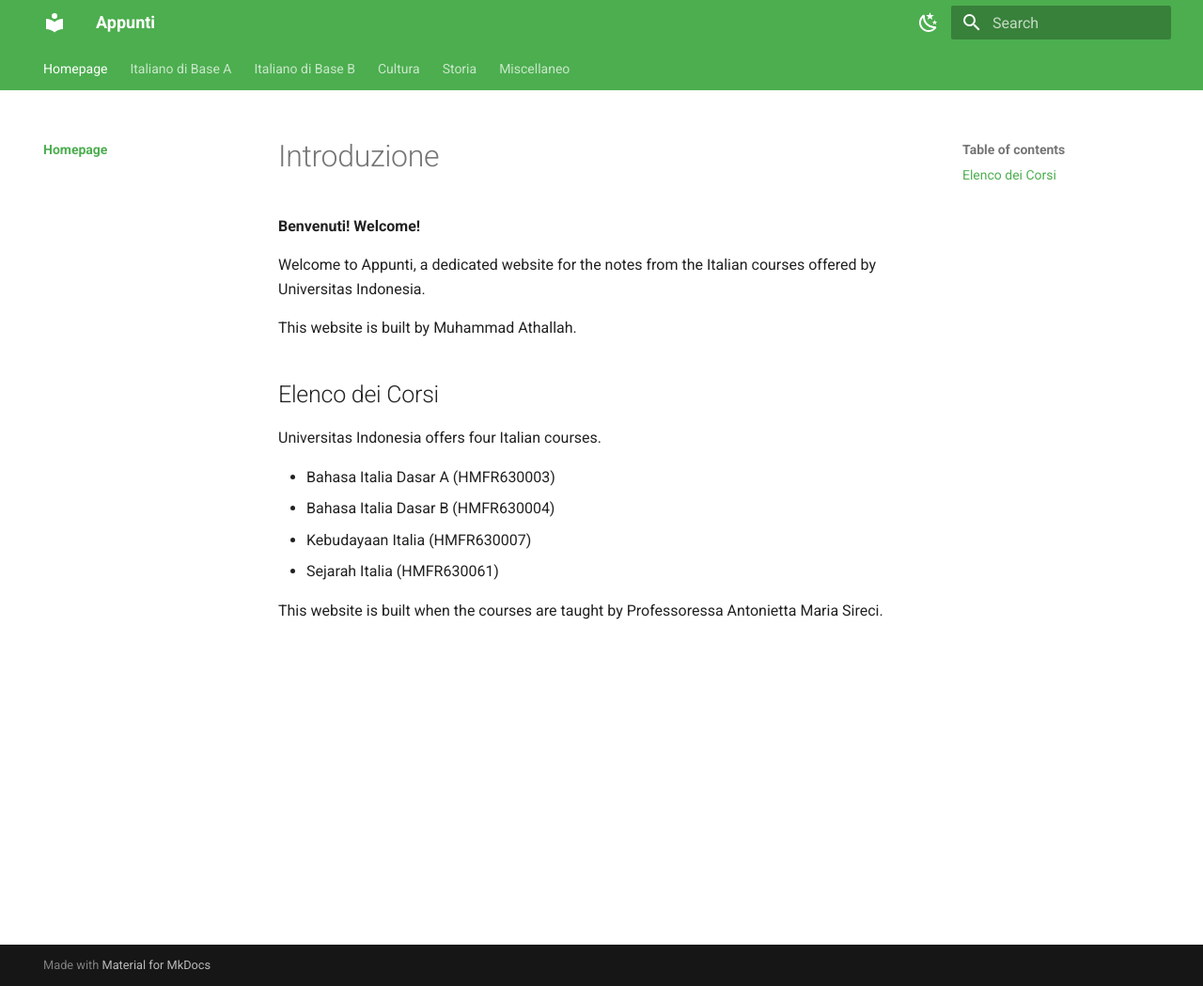
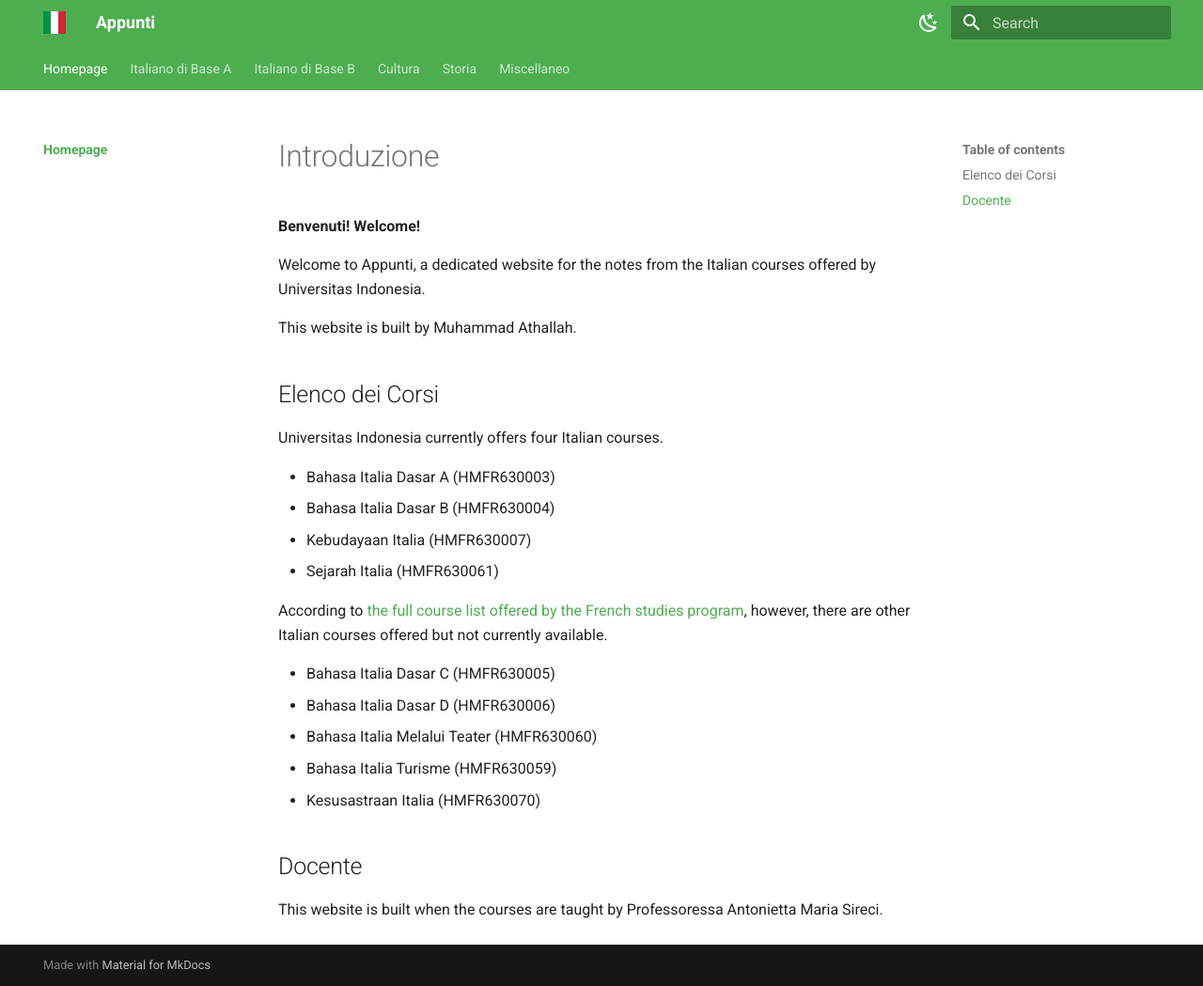
Before and after one commit to determinedguy/appunti, an MkDocs documentation site: the page built from docs/index.md, in a window 1280 px wide and 1049 px high. Shown: the whole window at 94% size. Built offline with MkDocs 1.6.1 and Material for MkDocs 9.7.7, drawn with Linux system fonts in a browser that asks for light colours.

Commit message:
feat: updates

```diff
--- a/docs/index.md
+++ b/docs/index.md
@@ -8,11 +8,21 @@ This website is built by Muhammad Athallah.
 
 ## Elenco dei Corsi
 
-Universitas Indonesia offers four Italian courses.
+Universitas Indonesia currently offers four Italian courses.
 
 - Bahasa Italia Dasar A (HMFR630003)
 - Bahasa Italia Dasar B (HMFR630004)
 - Kebudayaan Italia (HMFR630007)
 - Sejarah Italia (HMFR630061)
 
+According to [the full course list offered by the French studies program](files/1019730.pdf), however, there are other Italian courses offered but not currently available.
+
+- Bahasa Italia Dasar C (HMFR630005)
+- Bahasa Italia Dasar D (HMFR630006)
+- Bahasa Italia Melalui Teater (HMFR630060)
+- Bahasa Italia Turisme (HMFR630059)
+- Kesusastraan Italia (HMFR630070)
+
+## Docente
+
 This website is built when the courses are taught by Professoressa Antonietta Maria Sireci.
--- a/mkdocs.yml
+++ b/mkdocs.yml
@@ -2,6 +2,9 @@ site_name: Appunti
 site_author: Muhammad Athallah
 theme:
   name: material
+  language: en
+  logo: assets/img/logo.png
+  favicon: assets/img/logo.png
   features:
     - navigation.tabs
     - navigation.indexes
```
Also changed, not shown: docs/miscellaneo/index.md (+8 -0 lines), docs/assets/img/logo.png (added), 1 other file.
